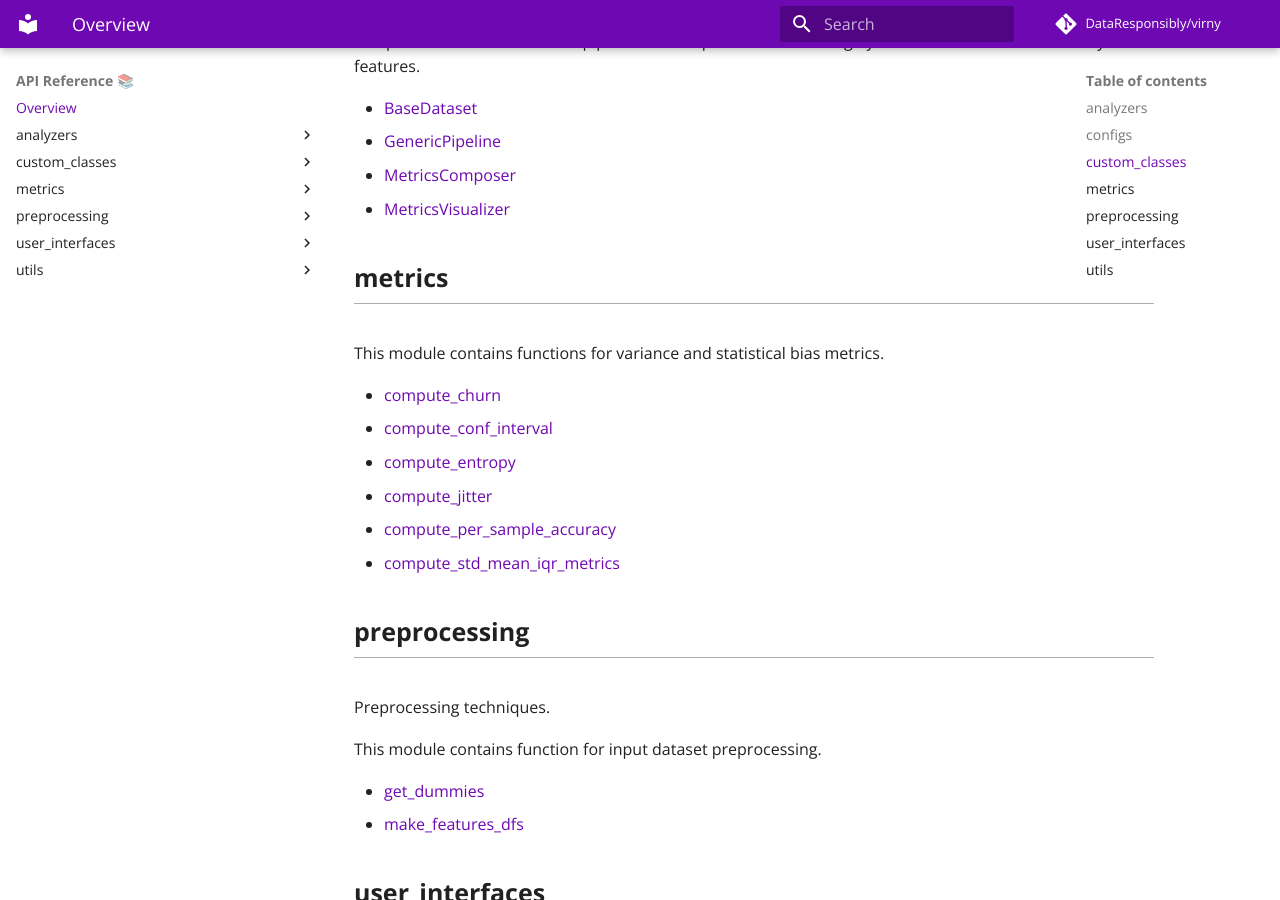
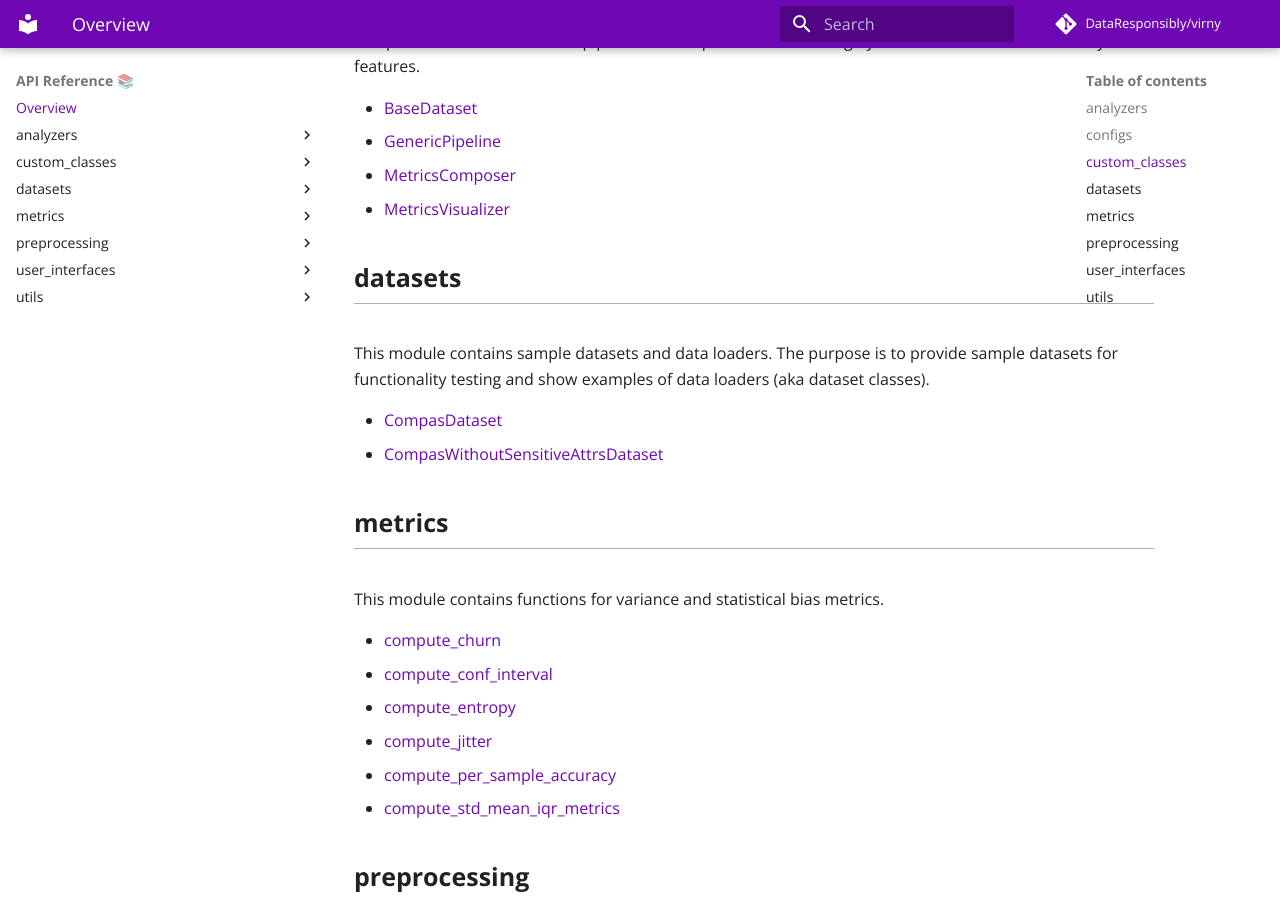
Before and after one commit to DataResponsibly/Virny, an MkDocs documentation site: the page built from docs/api/overview.md, in a window 1280 px wide and 900 px high, scrolled down 872 px. Built offline with MkDocs 1.6.1 and Material for MkDocs 9.7.7, drawn with Linux system fonts in a browser that asks for light colours; comment, search, counter and statistics services are not loaded; the version menu is left out.

```diff
--- a/docs/api/overview.md
+++ b/docs/api/overview.md
@@ -35,6 +35,16 @@ that are highly  customizable for future library features.
 - [GenericPipeline](../custom-classes/GenericPipeline)
 - [MetricsComposer](../custom-classes/MetricsComposer)
 - [MetricsVisualizer](../custom-classes/MetricsVisualizer)
+
+## datasets
+
+
+This module contains sample datasets and data loaders.
+The purpose is to provide sample datasets for functionality testing and show examples of data loaders (aka dataset classes).
+
+
+- [CompasDataset](../datasets/CompasDataset)
+- [CompasWithoutSensitiveAttrsDataset](../datasets/CompasWithoutSensitiveAttrsDataset)
 
 ## metrics
 
```
Also changed, not shown: docs/api/datasets/CompasDataset.md (added, +11 -0 lines), docs/api/datasets/CompasWithoutSensitiveAttrsDataset.md (added, +11 -0 lines), docs/api/datasets/.pages (added), 2 other files.
